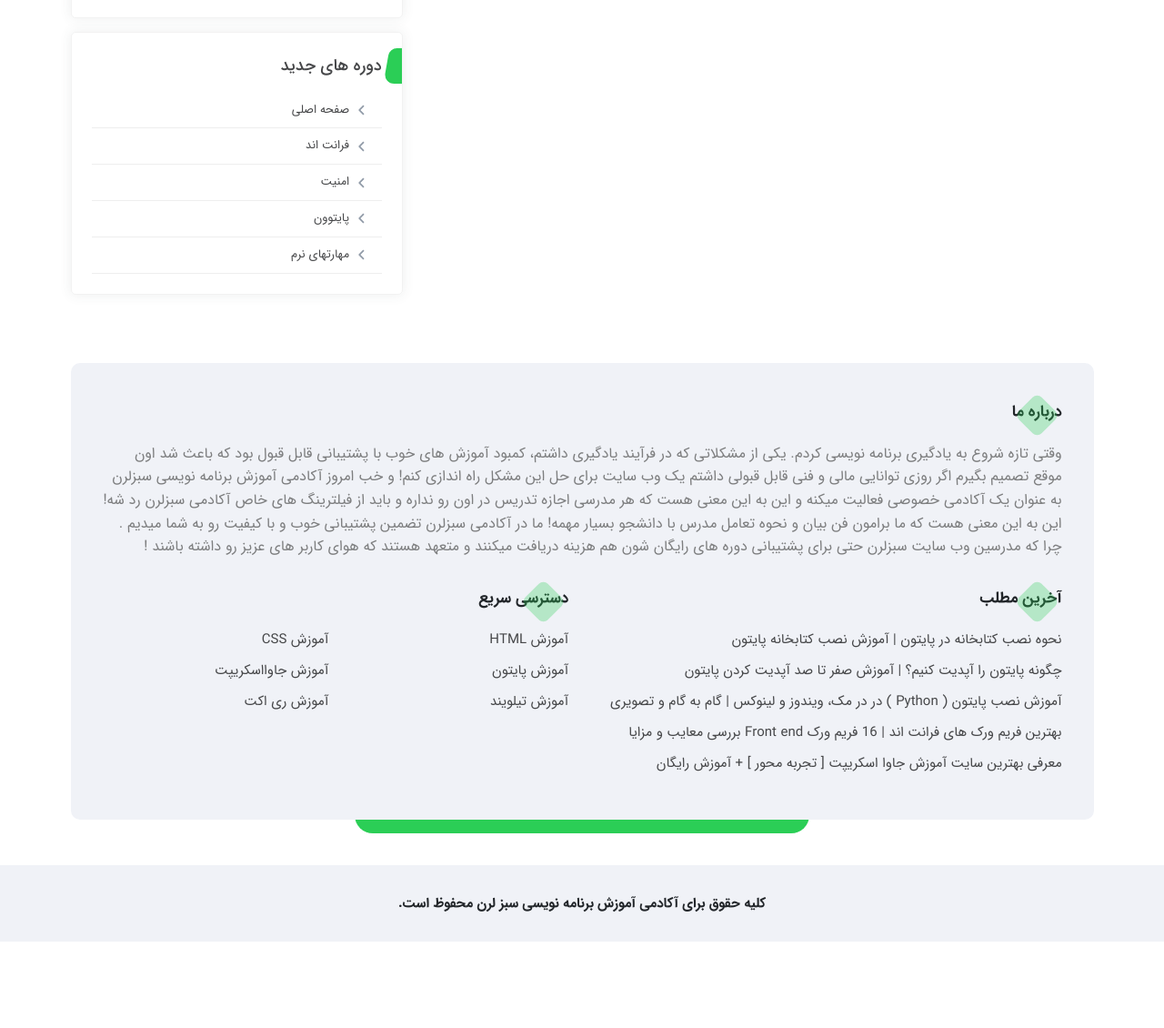
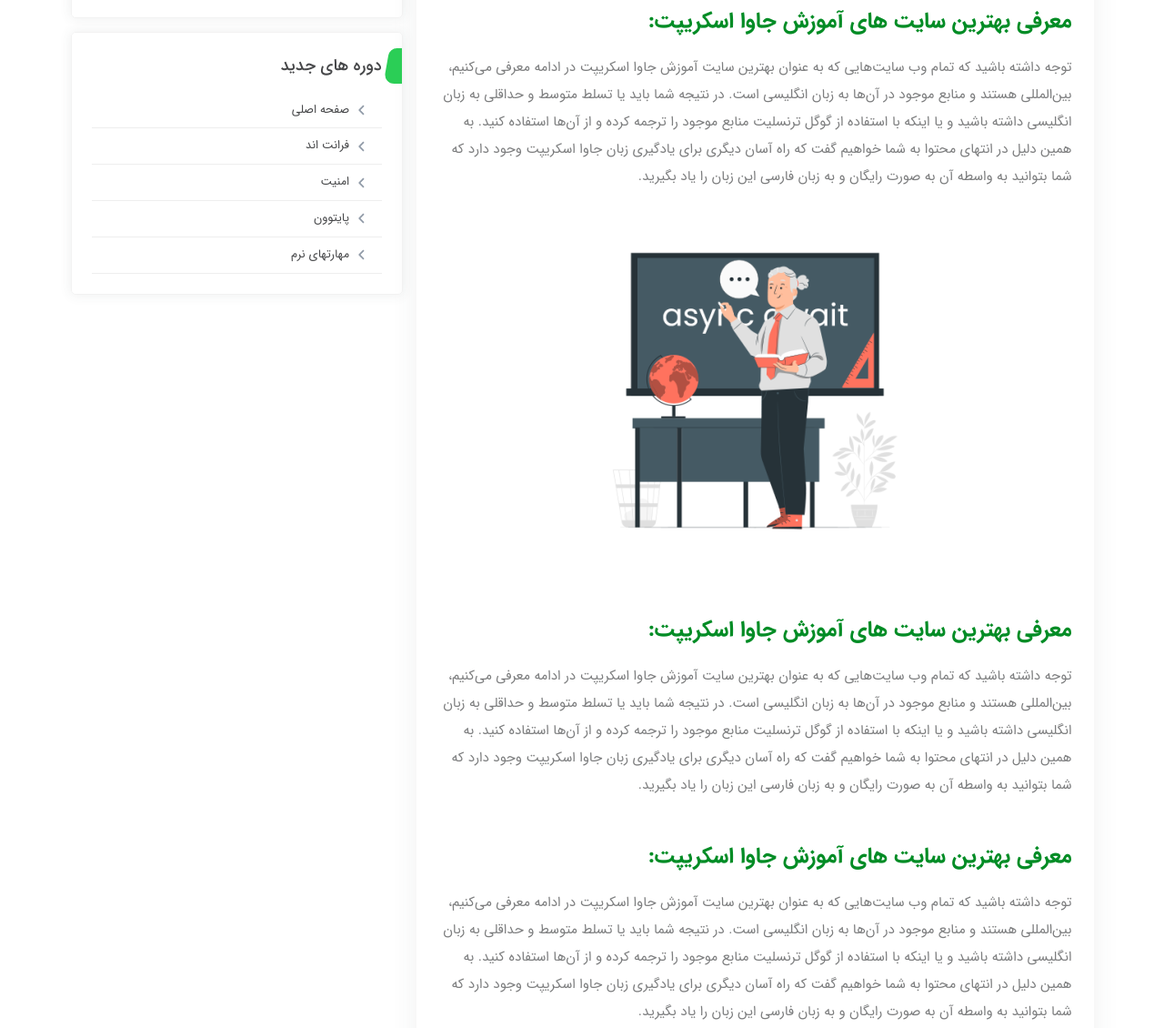
Before and after one commit to eshkevar-arash/sabzlearn, a plain HTML site: page blog.html in a window 1280 px wide. Shown: the part 1712-2842 px from the top of the page at 91% size. Before the commit the page ends 2747 px from the top, so only its background shows below. Drawn offline with Linux system fonts and the light colour scheme.

Commit message:
feat: blog-content-secondary-image and blog-content-section HTML

```diff
--- a/blog.html
+++ b/blog.html
@@ -268,6 +268,27 @@
                                             </li>
                                         </ul>
                                     </div>
+                                    <img src="./images/blogs/20.jpg" alt="" class="blog-content__secondary-banner">
+                                    <div class="blog-content__section">
+                                        <h2 class="blog-content__section-title"> معرفی بهترین سایت ‌های آموزش جاوا اسکریپت: </h2>
+                                        <p class="blog-content__section-text paragraph">
+                                            توجه داشته باشید که تمام وب سایت‌هایی که به عنوان بهترین سایت آموزش جاوا اسکریپت در ادامه معرفی می‌کنیم، بین‌المللی هستند و منابع موجود در آن‌ها به زبان انگلیسی است. در نتیجه شما باید یا تسلط متوسط و حداقلی به زبان انگلیسی داشته باشید و یا اینکه با استفاده از گوگل ترنسلیت منابع موجود را ترجمه کرده و از آن‌ها استفاده کنید. به همین دلیل در انتهای محتوا به شما خواهیم گفت که راه آسان دیگری برای یادگیری زبان جاوا اسکریپت وجود دارد که شما بتوانید به واسطه آن به صورت رایگان و به زبان فارسی این زبان را یاد بگیرید.
+                                        </p>
+                                        <img class="blog-content__section-image" src="./images/blogs/4.png" alt="">
+                                    </div>
+                                    <div class="blog-content__section">
+                                        <h2 class="blog-content__section-title"> معرفی بهترین سایت ‌های آموزش جاوا اسکریپت: </h2>
+                                        <p class="blog-content__section-text paragraph">
+                                            توجه داشته باشید که تمام وب سایت‌هایی که به عنوان بهترین سایت آموزش جاوا اسکریپت در ادامه معرفی می‌کنیم، بین‌المللی هستند و منابع موجود در آن‌ها به زبان انگلیسی است. در نتیجه شما باید یا تسلط متوسط و حداقلی به زبان انگلیسی داشته باشید و یا اینکه با استفاده از گوگل ترنسلیت منابع موجود را ترجمه کرده و از آن‌ها استفاده کنید. به همین دلیل در انتهای محتوا به شما خواهیم گفت که راه آسان دیگری برای یادگیری زبان جاوا اسکریپت وجود دارد که شما بتوانید به واسطه آن به صورت رایگان و به زبان فارسی این زبان را یاد بگیرید.
+                                        </p>
+                                    </div>
+                                    <div class="blog-content__section">
+                                        <h2 class="blog-content__section-title"> معرفی بهترین سایت ‌های آموزش جاوا اسکریپت: </h2>
+                                        <p class="blog-content__section-text paragraph">
+                                            توجه داشته باشید که تمام وب سایت‌هایی که به عنوان بهترین سایت آموزش جاوا اسکریپت در ادامه معرفی می‌کنیم، بین‌المللی هستند و منابع موجود در آن‌ها به زبان انگلیسی است. در نتیجه شما باید یا تسلط متوسط و حداقلی به زبان انگلیسی داشته باشید و یا اینکه با استفاده از گوگل ترنسلیت منابع موجود را ترجمه کرده و از آن‌ها استفاده کنید. به همین دلیل در انتهای محتوا به شما خواهیم گفت که راه آسان دیگری برای یادگیری زبان جاوا اسکریپت وجود دارد که شما بتوانید به واسطه آن به صورت رایگان و به زبان فارسی این زبان را یاد بگیرید.
+                                        </p>
+                                        <img class="blog-content__section-image" src="./images/blogs/3.jpg" alt="">
+                                    </div>
                                 </div>
                             </div>
                         </div>
--- a/css/blog.css
+++ b/css/blog.css
@@ -217,6 +217,32 @@
 .blog-content__read-link:hover{
     text-decoration: underline;
 }
+.blog-content__secondary-banner{
+    display: block;
+    width: 100%;
+    max-width: 60rem;
+    margin: 0 auto;
+    object-fit: cover;
+}
+.blog-content__section{
+    margin: 5rem 0;
+}
+.blog-content__section-title{
+    font-size: 2.4rem;
+    color: #008c25;
+    font-family: var(--bold-font);
+    line-height: 1.2;
+}
+.blog-content__section-text{
+    margin: 2rem 0;
+}
+.blog-content__section-image{
+    display: block;
+    width: 100%;
+    max-width: 40rem;
+    margin: 0 auto;
+    object-fit: cover;
+}
 /*Finish blog-content__header Styles - Final*/
 
 /*Finish Blog Content*/
--- a/css/responsive.css
+++ b/css/responsive.css
@@ -159,6 +159,11 @@
     }
     .course-details {
         position: sticky;
+        top: 2rem;
+    }
+    .blog-sidebar{
+        position: sticky;
+        top: 2rem;
     }
 }
 @media screen and (min-width: 1400px) {
```
Also changed, not shown: images/blogs/20.jpg (added).
